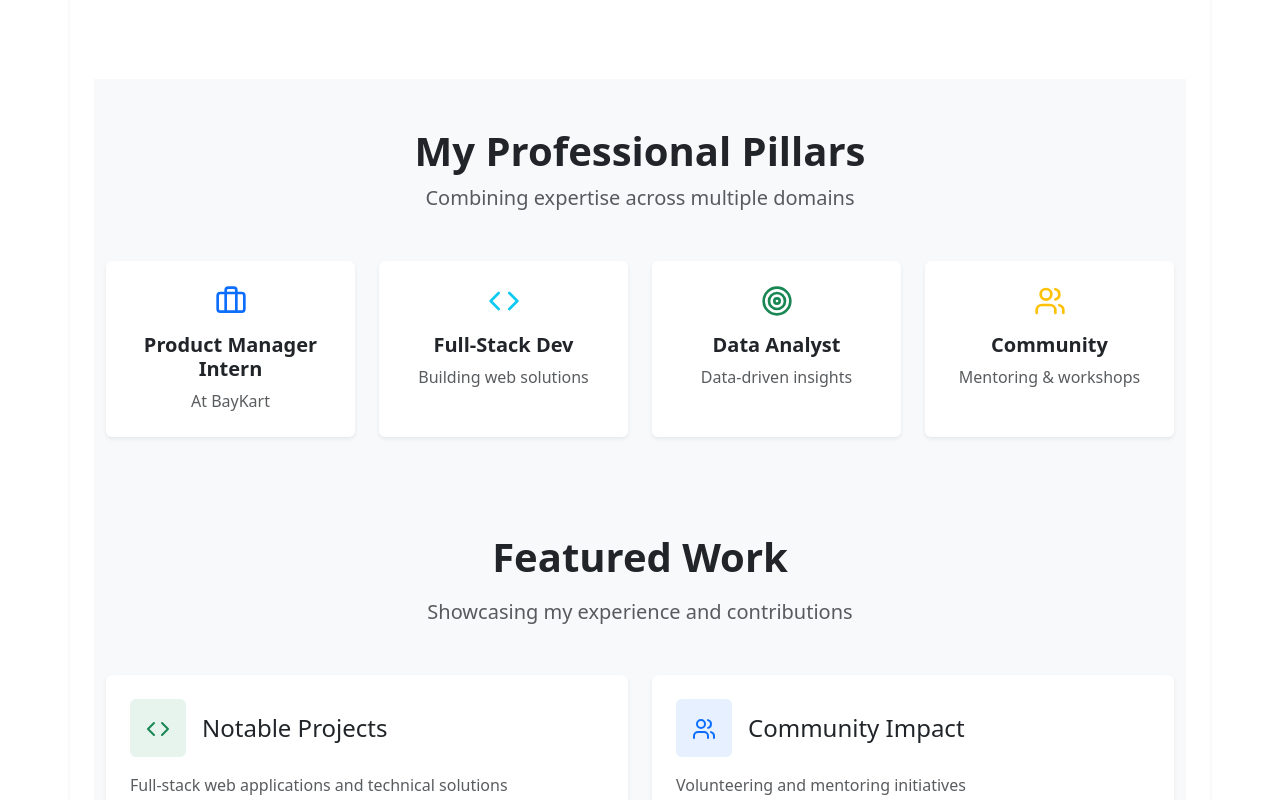
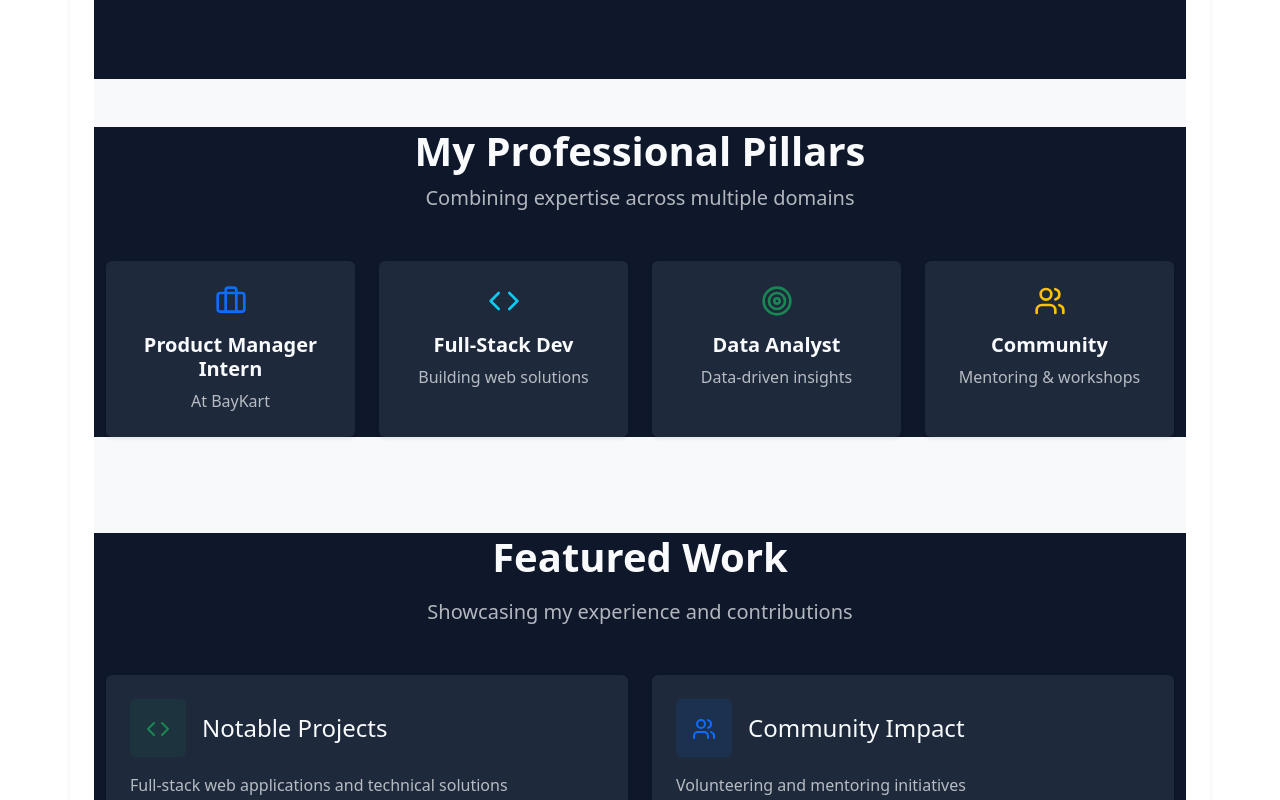
Before and after one commit to saiBawz/personal-website, a React (Create React App) app: page / in a window 1280 px wide. Shown: the part 940-1740 px from the top of the page. Built offline with nearby package versions, Linux system fonts and the light colour scheme.

Commit message:
Update App.css
style: adapt Home component for accessibility theme.

```diff
--- a/src/App.css
+++ b/src/App.css
@@ -1,7 +1,15 @@
 :root {
-  --bg-color: #0f172a;       /* Deep Midnight Blue */
-  --accent-color: #38bdf8;   /* Bright Sky Blue */
-  --text-primary: #f8fafc;   /* Almost White */
+  --bg-color: #0f172a;
+  --accent-color: #38bdf8;
+  --text-primary: #f8fafc;
+  --font-size: 18px; /* Added: Base font size variable */
+}
+
+/* Added: This class will be triggered by your button in App.js */
+.light-mode {
+  --bg-color: #f8fafc;
+  --text-primary: #0f172a;
+  --accent-color: #0284c7;
 }
 
 
@@ -29,8 +37,9 @@
   flex-direction: column;
   align-items: center;
   justify-content: center;
-  font-size: calc(10px + 2vmin);
+  font-size: var(--font-size);
   color: var(--text-primary);
+  transition: all 0.3s ease;
 }
 
 .App-link {
@@ -47,3 +56,55 @@
     transform: rotate(360deg);
   }
 }
+/* This ensures Bootstrap containers use your theme colors */
+.container, .custom-section {
+  background-color: var(--bg-color);
+  color: var(--text-primary);
+  transition: all 0.3s ease;
+}
+
+/* This ensures your cards also change theme */
+.card {
+  background-color: var(--card-bg, #1e293b); /* Fallback to a dark slate */
+  color: var(--text-primary);
+  border: 1px solid rgba(255,255,255,0.1);
+}
+
+.light-mode .card {
+  --card-bg: #ffffff;
+  border: 1px solid rgba(0,0,0,0.1);
+}
+
+/* Fix for muted text visibility */
+.text-muted {
+  color: var(--text-primary) !important;
+  opacity: 0.7;
+}
+/* Add this to App.css to make font-scaling work */
+h1.display-4 {
+  font-size: 3.5rem; /* rem scales based on the root font size */
+}
+
+p.lead {
+  font-size: 1.25rem;
+}
+.controls {
+  margin: 20px;
+  display: flex;
+  gap: 10px;
+}
+
+.controls button {
+  padding: 10px 15px;
+  cursor: pointer;
+  border-radius: 5px;
+  border: 1px solid var(--accent-color);
+  background: transparent;
+  color: var(--text-primary);
+  font-weight: bold;
+}
+
+.controls button:hover {
+  background: var(--accent-color);
+  color: white;
+}
```
